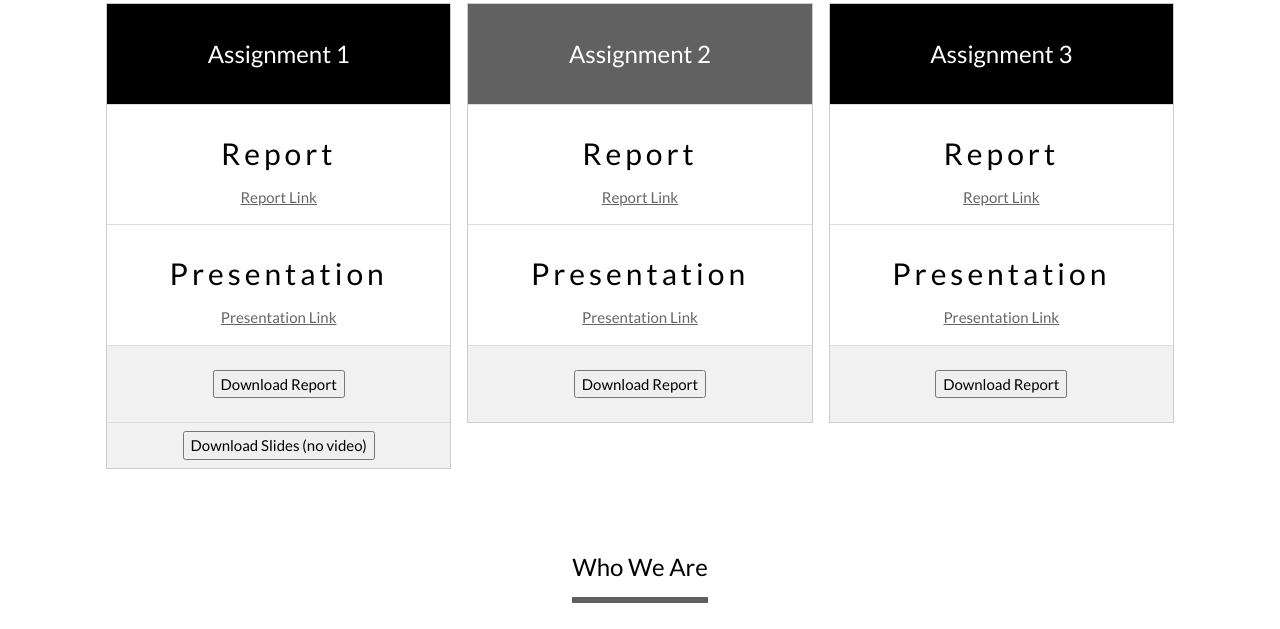
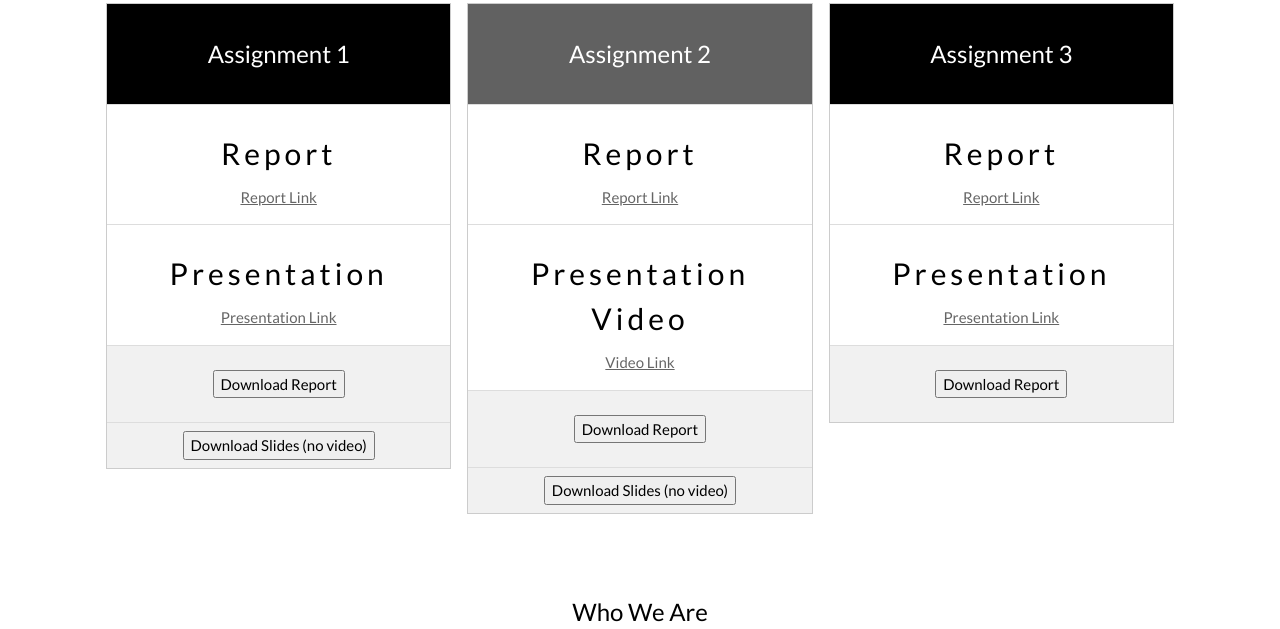
Before and after one commit to jrai51/CISC322-site, a plain HTML site: page index.html in a window 1280 px wide. Shown: the part 1350-1979 px from the top of the page. Drawn offline with nearby package versions, Linux system fonts and the light colour scheme.

Commit message:
Updated Buttons on Site
Now the buttons performed the desired actions re download and links to files/video.

```diff
--- a/index.html
+++ b/index.html
@@ -141,16 +141,22 @@ html,body,h1,h2,h3,h4 {font-family:"Lato", sans-serif}
         <li class="w3-dark-grey w3-xlarge w3-padding-32">Assignment 2</li>
         <li class="w3-padding-16">
             <h2 class="w3-wide"> Report </h2>
-            <span class="w3-opacity"><a href="https://docs.google.com/document/d/1tMtDcf7EwY54E9L6wo8PQclnwb1tbu-IOodKBnrqEqE/edit?usp=sharing">Report Link</a></span>
+            <span class="w3-opacity"><a href="https://drive.google.com/file/d/1YWUmEZj_e6tkf6u49YQYUk68QHPJBjWm/view?usp=sharing">Report Link</a></span>
           </li>
           <li class="w3-padding-16">
-              <h2 class="w3-wide"> Presentation </h2>
-              <span class="w3-opacity"><a href="https://docs.google.com/document/d/1tMtDcf7EwY54E9L6wo8PQclnwb1tbu-IOodKBnrqEqE/edit?usp=sharing">Presentation Link</a></span>
+              <h2 class="w3-wide"> Presentation Video </h2>
+              <span class="w3-opacity"><a href="https://youtu.be/55YOnoDALWM">Video Link</a></span>
             </li>
         <li class="w3-light-grey w3-padding-24">
-          <form method="get" action="CISC 322 PlaceHolder.pdf">
+          <form method="get" action="Bitcoin_Core_A2_Slides (1).pptx">
             <button type="submit">Download Report</button>
          </form>
+        </li>
+        <li class="w3-light-grey w3-padding-23">
+          <form method="get" action="Bitcoin_Core_A2_Slides (1).pptx">
+            <button type="submit">Download Slides (no video)</button>
+         </form>
+        <!--  <button class="w3-button w3-green w3-padding-large">Click me</button> -->
         </li>
       </ul>
     </div>
```
